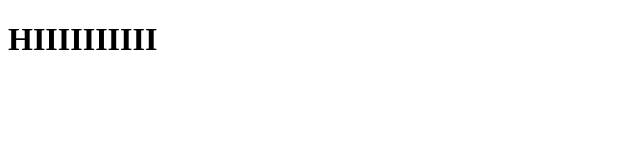
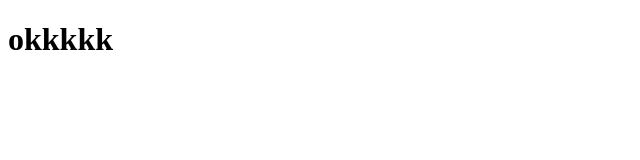
Before and after one commit to GowthamNaren/new-repo, a plain HTML site: page index.html in a window 1280 px wide. Shown: the whole page, without its empty margins (0-640 px from the left). Drawn offline with Linux system fonts and the light colour scheme.

Commit message:
second commit

```diff
--- a/index.html
+++ b/index.html
@@ -6,6 +6,6 @@
     <title>Document</title>
 </head>
 <body>
-    <h1>HIIIIIIIIII</h1>
+    <h1>okkkkk</h1>
 </body>
 </html>
```
